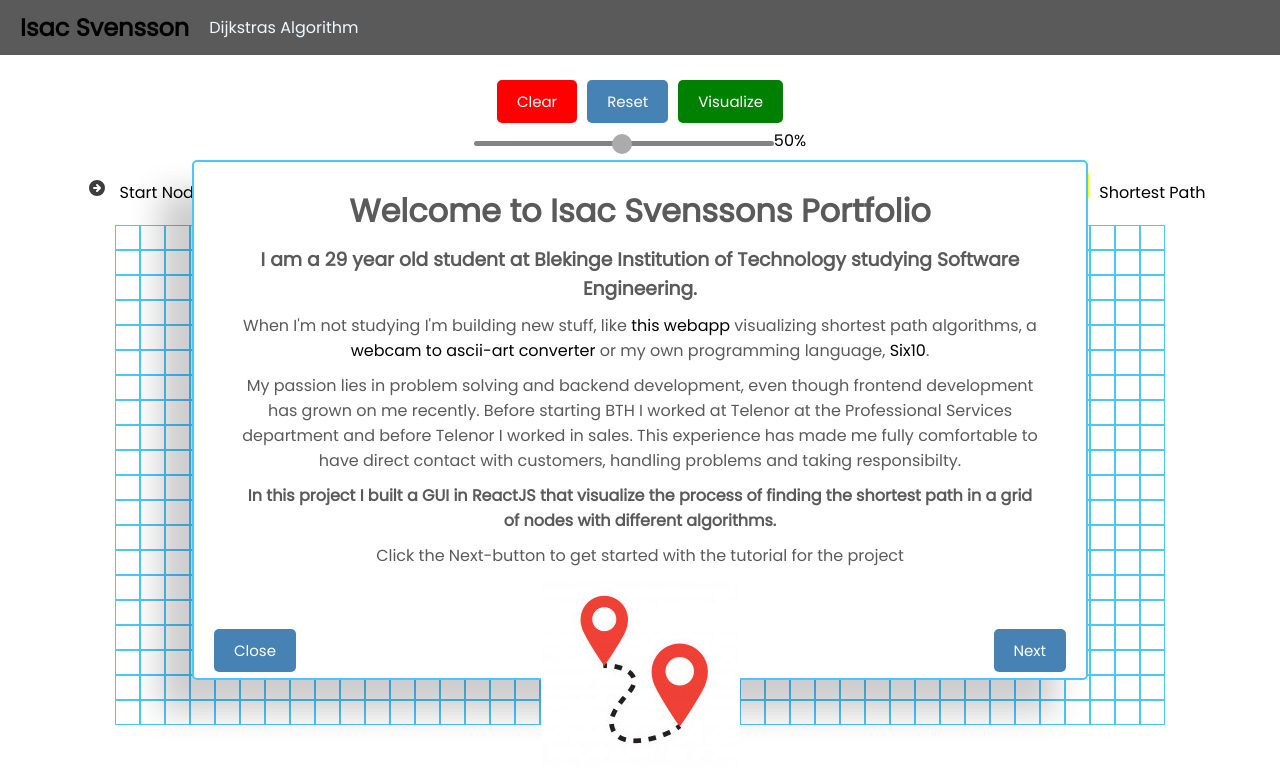
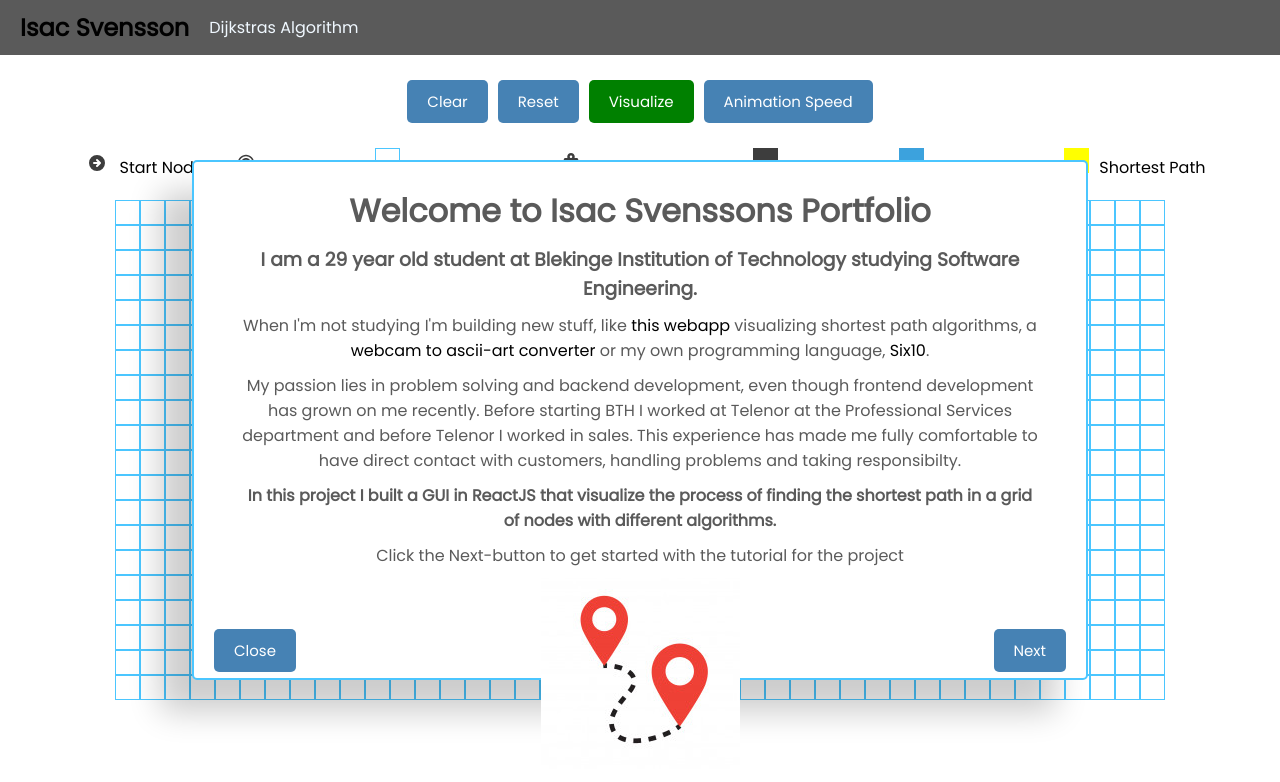
Before and after one commit to IsacSvensson/portfolio, a React (Create React App) app in the folder client/: page / in a window 1280 px wide. Shown: the top 782 px of the page. Built offline with nearby package versions, Linux system fonts and the light colour scheme.

Commit message:
added button for changing animationspeed

```diff
--- a/client/src/components/OptionsRow.js
+++ b/client/src/components/OptionsRow.js
@@ -1,15 +1,24 @@
+import { useState } from 'react'
 import Button from './Button'
 import Slider from './Slider'
 
-function optionsRow({reset, visualize, clear, setAnimationSpeed, animationSpeed}) {
+function OptionsRow({reset, visualize, clear, setAnimationSpeed, animationSpeed}) {
+    const [showSlide, setShowSlide] = useState(false)
+    const showSlider = () => setShowSlide(!showSlide)
+
+    let slider ="";
+
+    if (showSlide)
+        slider = <Slider setSpeed={setAnimationSpeed} animationSpeed={animationSpeed}/>
     return (
         <div className="opt-row">
-            <Button text="Clear" color="red" onClick={clear}></Button>
+            <Button text="Clear" onClick={clear}></Button>
             <Button text="Reset" onClick={reset}></Button>
             <Button text="Visualize" color="green" onClick={visualize}></Button>
-            <Slider setSpeed={setAnimationSpeed} animationSpeed={animationSpeed}/>
+            <Button text="Animation Speed" onClick={showSlider}></Button>
+            {slider}
         </div>
     )
 }
 
-export default optionsRow
+export default OptionsRow
```
